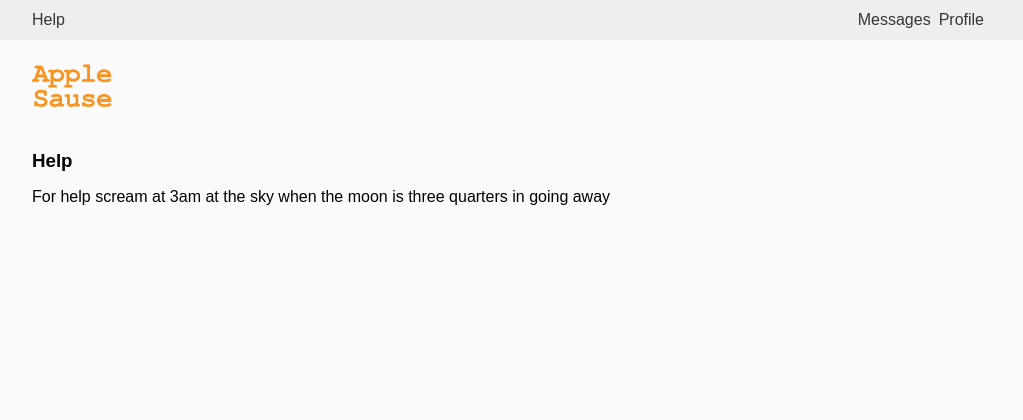
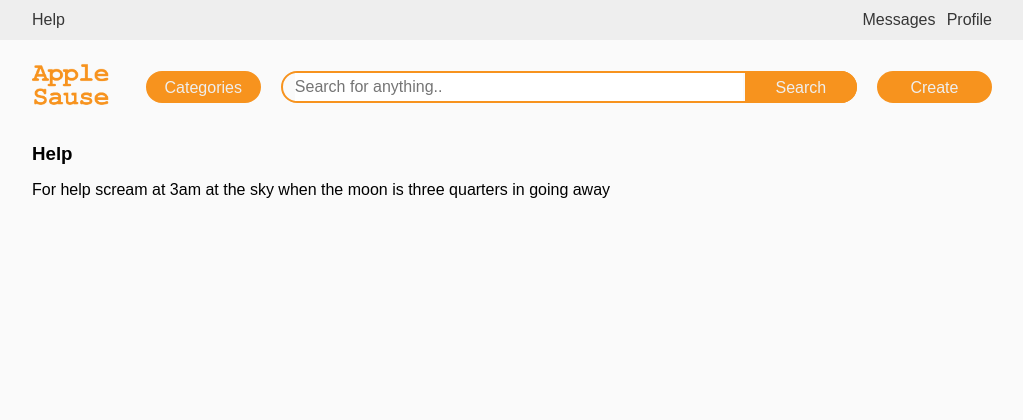
Before and after one commit to andyrift/marketplace, a Django app: page /help in a window 1280 px wide. Shown: the top 420 px of the page, without its empty margins (128-1151 px from the left). After the commit the page ends 198 px from the top, so only its background shows below. Run offline with Django 4.2, Linux system fonts and the light colour scheme.

Commit message:
Added searchbar

```diff
--- a/store/static/store/styles/styles.css
+++ b/store/static/store/styles/styles.css
@@ -1,36 +1,25 @@
 @charset "UTF-8";
 html, body, div, h1, h2, h3, h4, h5, h6{
-    margin: 0;
-    padding: 0;
-    border: 0;
-    vertical-align: baseline;
-    font-family: Arial, Helvetica, sans-serif;
+  margin: 0;
+  padding: 0;
+  border: 0;
+  vertical-align: baseline;
+  font-family: Arial, Helvetica, sans-serif;
 }
 body{
   background-color: #FAFAFA
 }
 
-a:link, a:visited, a:active {
+#topbar a:link, a:visited, a:active {
   color: inherit;
   text-decoration: none;
 }
 
-a:hover {
+#topbar a:hover {
   color: inherit;
   text-decoration: underline;
 }
 
-img#logo {
-  width: 80px;
-  height: auto;
-}
-
-.content {
-  max-width: 960px;
-  margin: auto;
-  padding-top: 20px;
-  background-color: #FAFAFA;
-}
 #topbar {
   overflow: hidden;
   width: 100%;
@@ -38,28 +27,108 @@ img#logo {
   height: 40px;
   background-color: #EEEEEE;
 }
+
 .topbar-content {
   overflow: hidden;
-  ;
   max-width: 960px;
   margin: auto;
   font-size: 16px;
   line-height: 40px;
   color: #363636;
 }
+
 .topbar-div-left {
   float: left;
-  margin-right: 0.5em;
+  margin-right: 0.7em;
 }
+
 .topbar-div-right {
   float: right;
-  margin-right: 0.5em;
+  margin-left: 0.7em;
 }
+
 .sticky {
   position: fixed;
   top: 0;
   width: 100%;
 }
-.sticky + .content {
+
+.sticky + .control {
   padding-top: 60px;
 }
+
+img#logo {
+  width: 8%;
+  height: auto;
+  float: left;
+}
+
+div#searchbar, .search button {
+  height: 32px;
+  line-height: 28px;
+  border: 2px solid #F7931E;
+  border-radius: 16px;
+  box-sizing: border-box;
+  float: right;
+  margin-left: 20px;
+  margin-top: 11px;
+  font-size: inherit;
+}
+
+div#searchbar {
+  overflow:  visible;
+  width: 60%;
+  padding-left: 12px;
+  color: #888888;
+}
+
+.search button {
+  width: 12%;
+  color: #EEEEEE;
+  text-align: center;
+  background-color: #F7931E;
+  cursor: pointer;
+}
+
+.search button{
+  text-decoration: none;
+}
+
+.search button:hover {
+  background-color: #F7931EDD;
+}
+
+button#searchbutton {
+  width: 20%;
+  margin: -2px -2px 0px 0px;
+  border-radius: 0px 16px 16px 0px;
+}
+
+.search input[type=text] {
+  float: left;
+  padding: 0px;
+  border: none;
+  width: 80%;
+  font-size: inherit;
+  line-height: 28px;
+  border-width:0px;
+  border:none;
+  box-shadow: none;
+  outline: none;
+}
+
+.content {
+  overflow: hidden;
+  max-width: 960px;
+  margin: auto;
+  background-color: #FAFAFA;
+}
+
+.control {
+  overflow: hidden;
+  max-width: 960px;
+  margin: auto;
+  padding-top: 20px;
+  padding-bottom: 20px;
+  background-color: #FAFAFA;
+}
--- a/store/templates/store/base.html
+++ b/store/templates/store/base.html
@@ -9,7 +9,8 @@
 		<title>AppleSause</title>
 	{% endif %}
 	<link rel="stylesheet" href="{% static 'store/styles/styles.css' %}">
-	{% block css %}{% endblock %}
+	{% block css %}
+	{% endblock %}
 </head>
 <body>
 	<div id="topbar">
@@ -19,13 +20,21 @@
 			<a class="topbar-div-right" href="/messages">Messages</a>
 		</div>
 	</div>
-	<div class="content">
-		<a href="/">
-		<img id="logo" src="{% static 'store/img/logo.png' %}" alt="AppleSause"/>
-		</a>
+	<div class="control">
+		<a href="/"><img id="logo" src="{% static 'store/img/logo.png' %}" alt="AppleSause"/></a>
+		<div class="search">
+			<button id="createbutton">Create</button>
+			<div id="searchbar">
+				<input type="text" placeholder="Search for anything..">
+				<button id="searchbutton">Search</button>
+			</div>
+			<button id="categoriesbutton">Categories</button>
+		</div>
 	</div>
+
 	<div class="content" style="height: 5000px;">
-		{% block content %}{% endblock %}
+		{% block content %}
+		{% endblock %}
 	</div>
 	<script src="{% static 'store/javascript/topbar.js' %}"></script>
 </body>
```
